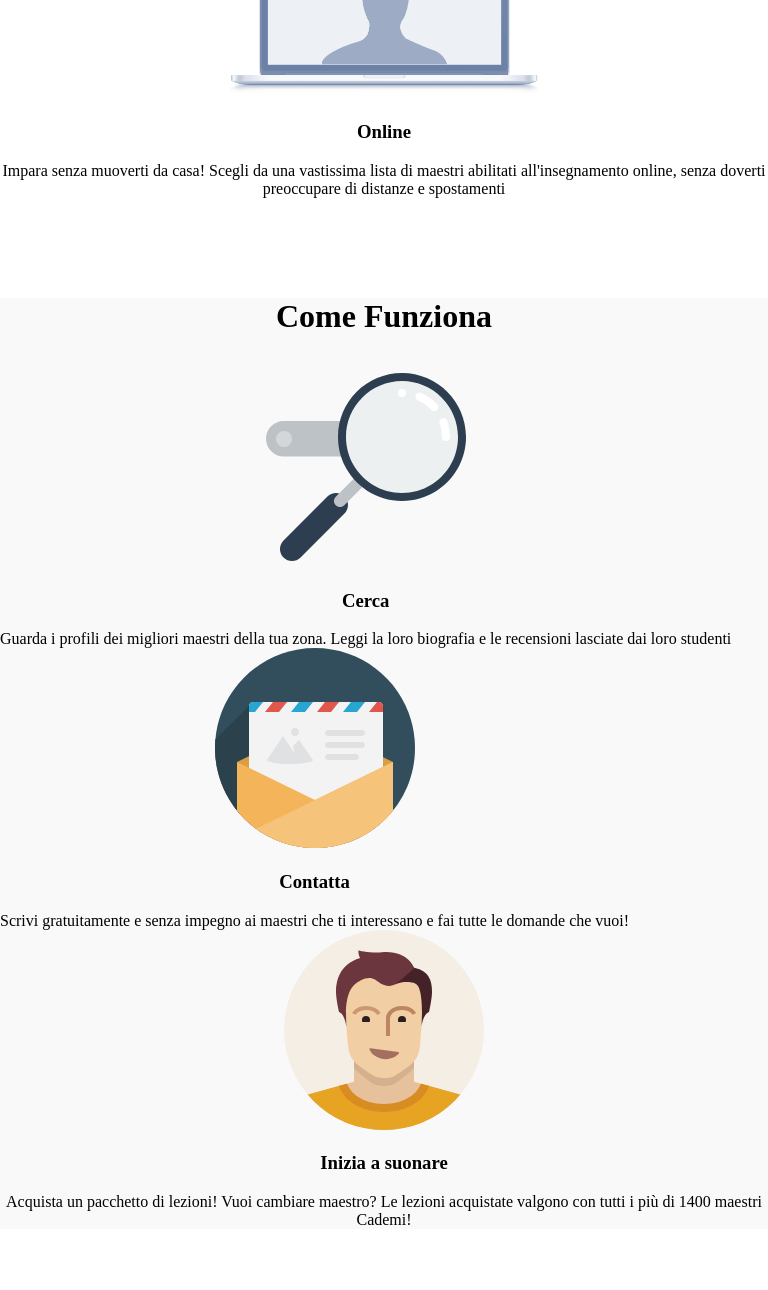
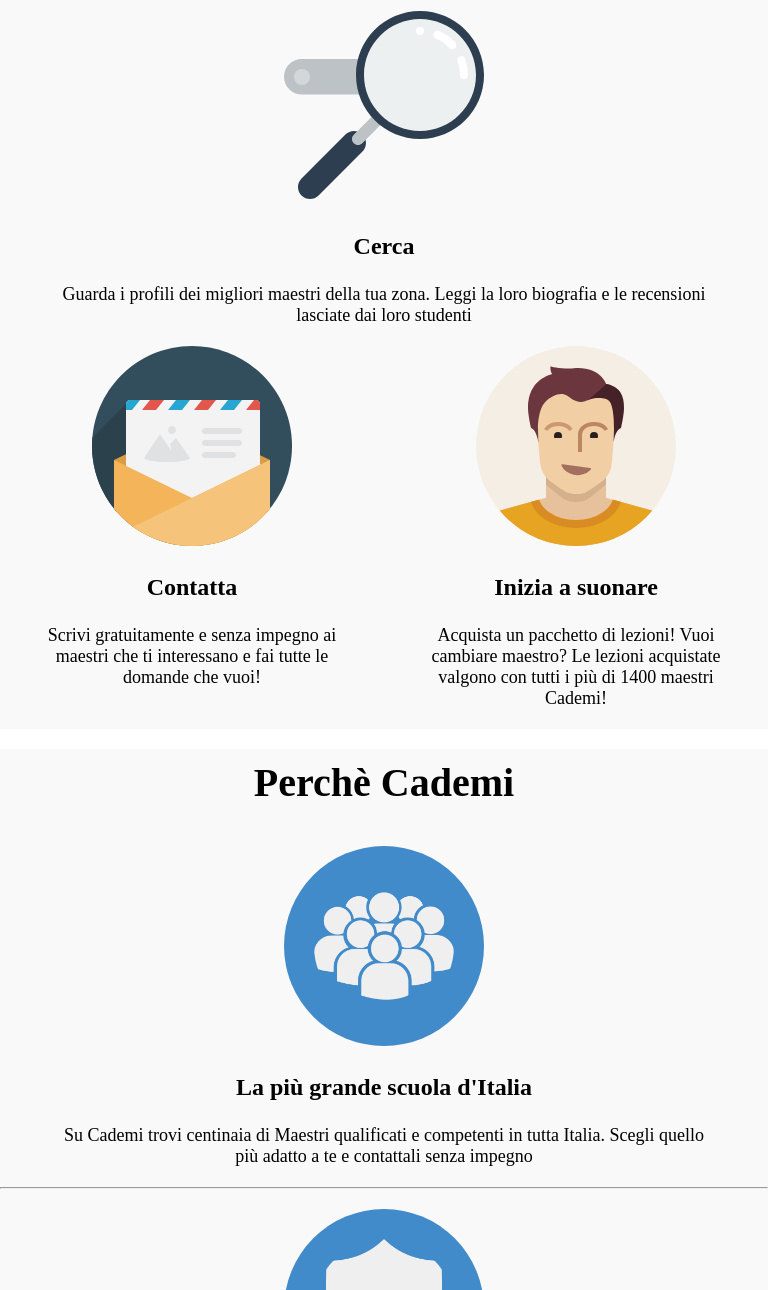
Before and after one commit to fabiopiro/html-css-resp-wannabe-12bool, a plain HTML site: page index.html in a window 768 px wide. Shown: the part 552-1842 px from the top of the page. Drawn offline with Linux system fonts and the light colour scheme.

Commit message:
responsive md

```diff
--- a/css/style.css
+++ b/css/style.css
@@ -55,6 +55,38 @@
 /* MD */
 @media screen and (min-width: 768px) and (max-width: 991px) {
 
+    h2 {
+        margin-top: 0;
+        margin-bottom: 20px;
+        padding-top: 10px;
+        font-size: 40px;
+    }
+    h3 {
+        font-size: 24px;
+    }
+    p {
+        padding: 0 7%;
+        margin-bottom: 20px;
+        font-size: 18px;
+    }
+
+    #lesson {
+        margin-top: 0;
+    }
+
+    #how {
+        margin: 20px 0;
+    }
+
+    #why img {
+        height: 200px;
+        margin-top: 20px;
+    }
+
+    #why .container {
+        margin-top: 0;
+        margin-bottom: 0;
+    }
 }
 /* XS */
 @media screen and (max-width: 767px) {
@@ -69,12 +101,10 @@
         padding-top: 10px;
         font-size: 40px;
     }
-
     h3 {
         margin: 0;
         font-size: 24px;
     }
-
     p {
         padding: 0 7%;
         margin-bottom: 20px;
--- a/index.html
+++ b/index.html
@@ -15,14 +15,14 @@
         <section id="lesson">
             <h2>Lezioni Dove Vuoi Tu</h2>
             <div class="container">
-                <div class="col-lg-6 col-xs-12">
+                <div class="col-lg-6 col-md-6 col-xs-12">
                     <img src="img/maps.png" alt="">
                     <div class="text">
                         <h3>A casa tua</h3>
                         <p>Scegli il tuo maestro preferito e prenota la prima lezione a casa tua, a casa del maestro o nel suo studio</p>
                     </div>
                 </div>
-                <div class="col-lg-6 col-xs-12">
+                <div class="col-lg-6 col-md-6 col-xs-12">
                     <img src="img/screen.png" alt="">
                     <div class="text">
                         <h3>Online</h3>
@@ -36,21 +36,21 @@
         <section id="how" class="gray">
             <h2>Come Funziona</h2>
             <div class="container">
-                <div class="col-lg-4 col-xs-12">
+                <div class="col-lg-4 col-md-12 col-xs-12">
                     <img src="img/search.svg" alt="">
                     <div class="text">
                         <h3>Cerca</h3>
                         <p>Guarda i profili dei migliori maestri della tua zona. Leggi la loro biografia e le recensioni lasciate dai loro studenti</p>
                     </div>
                 </div>
-                <div class="col-lg-4 col-xs-12">
+                <div class="col-lg-4 col-md-6 col-xs-12">
                     <img src="img/letter.svg" alt="">
                     <div class="text">
                         <h3>Contatta</h3>
                         <p>Scrivi gratuitamente e senza impegno ai maestri che ti interessano e fai tutte le domande che vuoi!</p>
                     </div>
                 </div>
-                <div class="col-lg-4 col-xs-12">
+                <div class="col-lg-4 col-md-6 col-xs-12">
                     <img src="img/male.svg" alt="">
                     <div class="text">
                         <h3>Inizia a suonare</h3>
@@ -64,7 +64,7 @@
         <section id="why" class="gray">
             <h2>Perchè Cademi</h2>
             <div class="container">
-                <div class="col-lg-12">
+                <div class="col-lg-12 col-md-12 col-xs-12">
                     <img src="img/profile.png" alt="">
                     <div class="text">
                         <h3>La più grande scuola d'Italia</h3>
@@ -74,7 +74,7 @@
                 <hr>
             </div>
             <div class="container">
-                <div class="col-lg-12">
+                <div class="col-lg-12 col-md-12 col-xs-12">
                     <img src="img/secure.png" alt="">
                     <div class="text">
                         <h3>Soddisfazione Garantita</h3>
@@ -84,7 +84,7 @@
                 <hr>
             </div>
             <div class="container">
-                <div class="col-lg-12">
+                <div class="col-lg-12 col-md-12 col-xs-12">
                     <img src="img/flex.png" alt="">
                     <div class="text">
                         <h3>Flessibile e Conveniente</h3>
```
